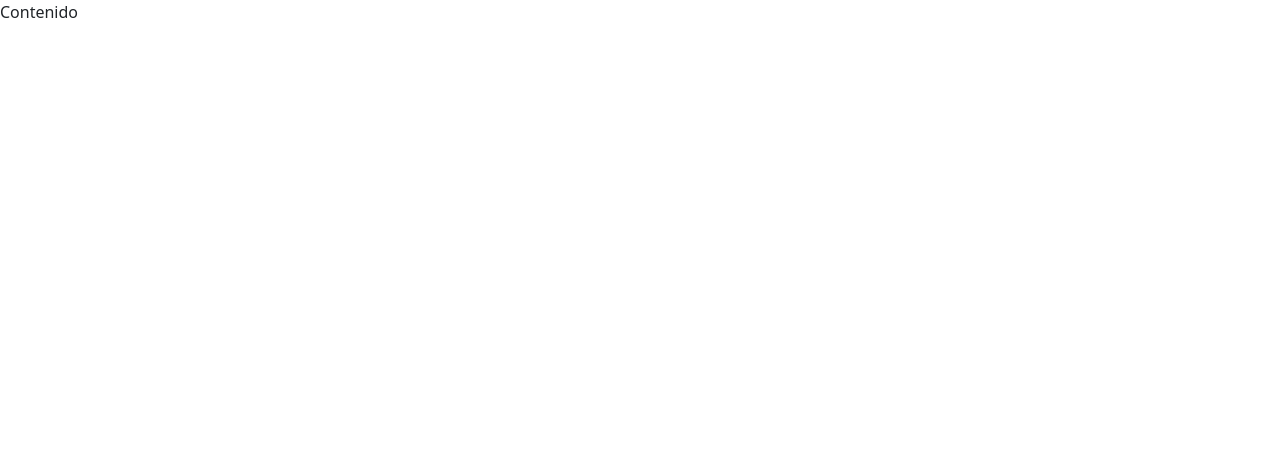
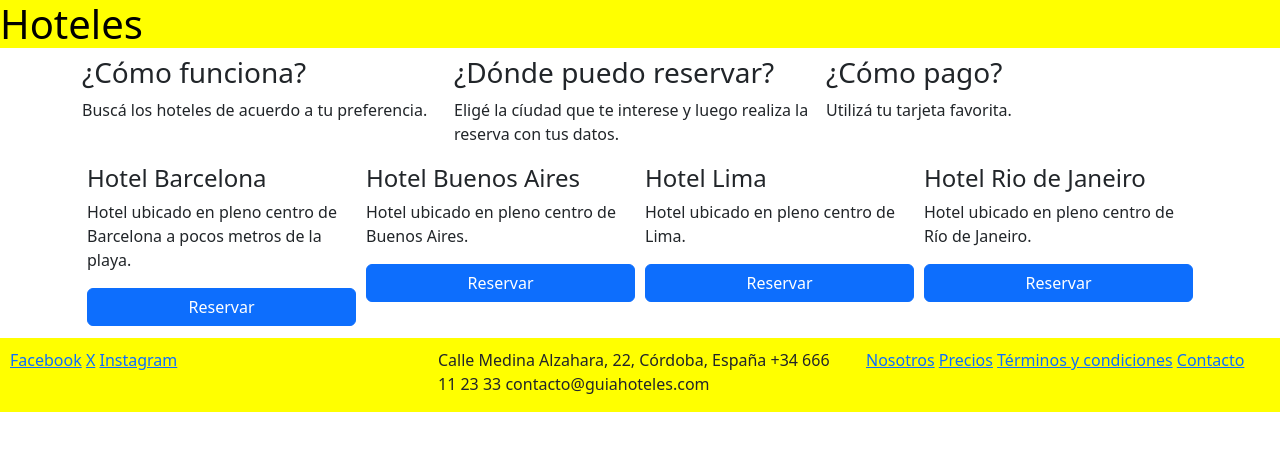
Before and after one commit to manuelparra/disenando-paginas-bootstrap4, a website: page guia-hoteles/index.html in a window 1280 px wide. Drawn offline with nearby package versions, Linux system fonts and the light colour scheme.

Commit message:
Agregamos footer y estilos con flex

```diff
--- /dev/null
+++ b/guia-hoteles/css/main.css
@@ -0,0 +1,21 @@
+.jumbotron {
+  background-color: yellow;
+  color: black;
+}
+
+footer {
+  padding: 10px 10px 0 10px;
+  background-color: yellow;
+  margin-bottom: 0px;
+  margin-top: 10px;
+}
+
+.card-hotel {
+  flex: 1 150px;
+  padding: 2px 5px 2px 5px;
+  height: 100%;
+}
+
+.btn-reserve {
+  width: 100%;
+}
--- a/guia-hoteles/index.html
+++ b/guia-hoteles/index.html
@@ -7,10 +7,100 @@
       rel="stylesheet"
       href="node_modules/bootstrap/dist/css/bootstrap.min.css"
     />
-    <title>Guia Hoteles</title>
+    <link rel="stylesheet" href="css/main.css" />
+    <title>Guía Hoteles</title>
   </head>
   <body>
-    <div>Contenido</div>
+    <div class="jumbotron">
+      <h1>Hoteles</h1>
+    </div>
+    <div class="container">
+      <div class="d-flex">
+        <div class="col-sm-4">
+          <div>
+            <h3>¿Cómo funciona?</h3>
+            <p>Buscá los hoteles de acuerdo a tu preferencia.</p>
+          </div>
+        </div>
+        <div class="col-sm-4">
+          <div>
+            <h3>¿Dónde puedo reservar?</h3>
+            <p>
+              Eligé la cíudad que te interese y luego realiza la reserva con tus
+              datos.
+            </p>
+          </div>
+        </div>
+        <div class="col-sm-4">
+          <div>
+            <h3>¿Cómo pago?</h3>
+            <p>Utilizá tu tarjeta favorita.</p>
+          </div>
+        </div>
+      </div>
+      <div class="d-flex flex-wrap">
+        <div class="card-hotel d-flex flex-column justify-content-between">
+          <div>
+            <h4>Hotel Barcelona</h4>
+            <p>
+              Hotel ubicado en pleno centro de Barcelona a pocos metros de la
+              playa.
+            </p>
+          </div>
+          <div>
+            <button class="btn btn-primary btn-reserve">Reservar</button>
+          </div>
+        </div>
+        <div class="card-hotel d-flex flex-column justify-content-between">
+          <div>
+            <h4>Hotel Buenos Aires</h4>
+            <p>Hotel ubicado en pleno centro de Buenos Aires.</p>
+          </div>
+          <div>
+            <button class="btn btn-primary btn-reserve">Reservar</button>
+          </div>
+        </div>
+        <div class="card-hotel d-flex flex-column justify-content-between">
+          <div>
+            <h4>Hotel Lima</h4>
+            <p>Hotel ubicado en pleno centro de Lima.</p>
+          </div>
+          <div>
+            <button class="btn btn-primary btn-reserve">Reservar</button>
+          </div>
+        </div>
+        <div class="card-hotel d-flex flex-column justify-content-between">
+          <div>
+            <h4>Hotel Rio de Janeiro</h4>
+            <p>Hotel ubicado en pleno centro de Río de Janeiro.</p>
+          </div>
+          <div>
+            <button class="btn btn-primary btn-reserve">Reservar</button>
+          </div>
+        </div>
+      </div>
+    </div>
+    <footer>
+      <div class="row">
+        <div class="col-sm-4">
+          <a href="https://www.facebook.com">Facebook</a>
+          <a href="https://www.twitter.com">X</a>
+          <a href="https://www.instagram.com">Instagram</a>
+        </div>
+        <div class="col-sm-4">
+          <address>
+            Calle Medina Alzahara, 22, Córdoba, España +34 666 11 23 33
+            contacto@guiahoteles.com
+          </address>
+        </div>
+        <div class="col-sm-4">
+          <a href="">Nosotros</a>
+          <a href="">Precios</a>
+          <a href="">Términos y condiciones</a>
+          <a href="">Contacto</a>
+        </div>
+      </div>
+    </footer>
 
     <!-- Optional JavaScript -->
     <script src="node_modules/@popperjs/core/dist/umd/popper.min.js"></script>
```
